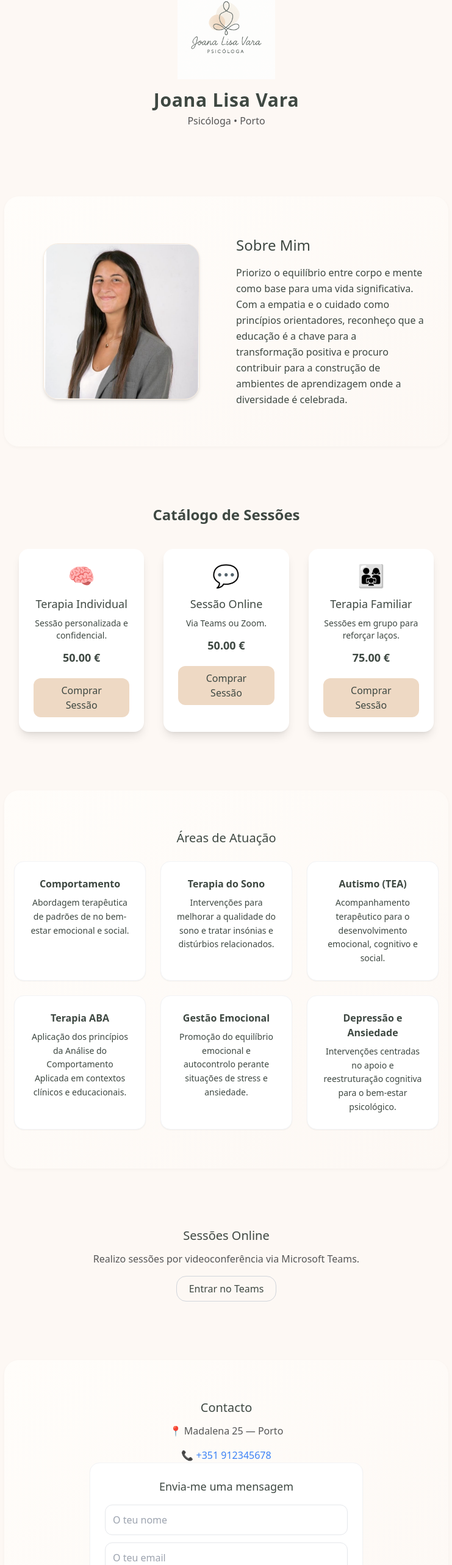
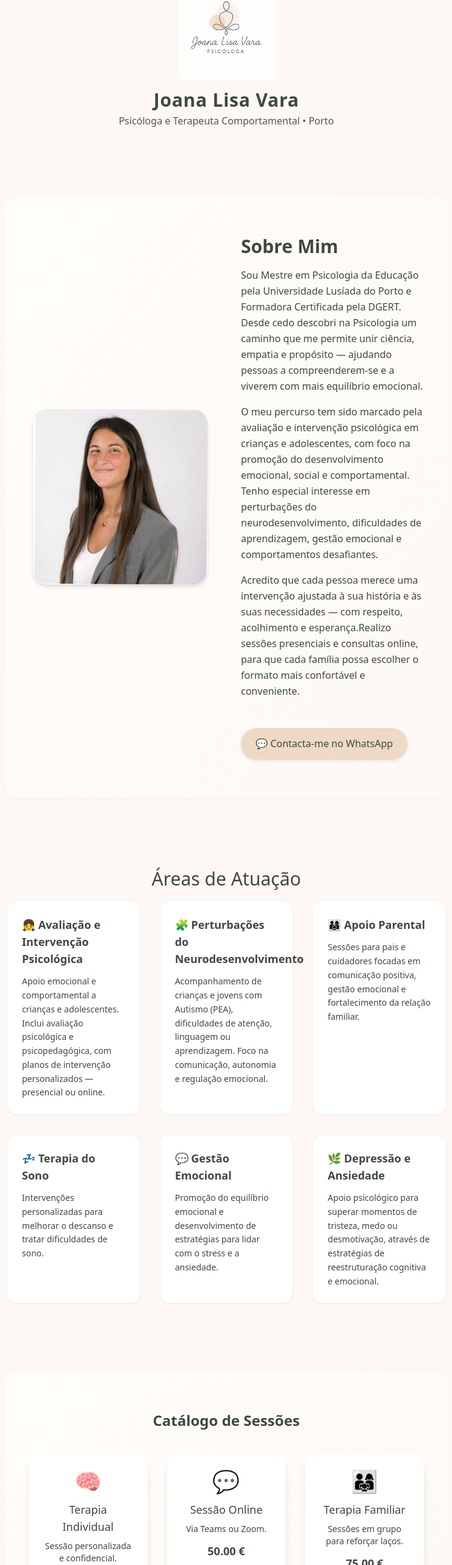
Before and after one commit to Festupendo24/joanalisapsi, a React (Vite) app: page / in a window 1280 px wide. Shown: the part 206-2772 px from the top of the page at 61% size, without its empty margins (269-1010 px from the left). Built offline with nearby package versions, Linux system fonts and the light colour scheme.

Commit message:
mais funcionalidades e

```diff
--- a/src/App.jsx
+++ b/src/App.jsx
@@ -73,31 +73,107 @@ export default function App() {
                   <h1 className="text-3xl font-semibold tracking-wide">
                     Joana Lisa Vara
                   </h1>
-                  <p className="text-stone mt-1">Psicóloga • Porto</p>
+                  <p className="text-stone mt-1">Psicóloga e Terapeuta Comportamental • Porto</p>
                 </section>
 
-                <section id="sobre" className="py-16">
-                  <div className="max-w-5xl mx-auto flex flex-col md:flex-row items-center gap-8 px-5">
+                <section id="sobre" className="py-20 bg-stone-50">
+                  <div className="max-w-6xl mx-auto flex flex-col md:flex-row items-center gap-12 px-6">
+
                     {/* FOTO */}
                     <div className="md:w-1/2 flex justify-center">
                       <img
                         src="/lisa.png" // 📸 substitui pelo nome da tua imagem
                         alt="Joana Lisa Vara"
-                        className="w-64 h-64 object-cover rounded-3xl shadow-md border border-[#eed9c4]/50"
+                        className="w-72 h-72 object-cover rounded-3xl shadow-md border border-[#eed9c4]/50"
                       />
                     </div>
 
                     {/* TEXTO */}
-                    <div className="md:w-1/2 text-center md:text-left">
-                      <h2 className="text-2xl font-medium mb-4 text-[var(--cor-primaria)]">
-                        Sobre Mim
-                      </h2>
-                      <p className="text-stone-700 leading-relaxed">
-                        Priorizo o equilíbrio entre corpo e mente como base para uma vida significativa.
-                        Com a empatia e o cuidado como princípios orientadores, reconheço que a educação é a chave
-                        para a transformação positiva e procuro contribuir para a construção de ambientes de
-                        aprendizagem onde a diversidade é celebrada.
+                    <div className="md:w-1/2 text-center md:text-left leading-relaxed max-w-prose mx-auto">
+                      <h2 className="text-3xl font-semibold mb-4 text-stone-700">Sobre Mim</h2>
+                      <p className="text-stone-600 leading-relaxed mb-4">
+                        Sou Mestre em Psicologia da Educação pela Universidade Lusíada do Porto e Formadora Certificada pela DGERT.
+                        Desde cedo descobri na Psicologia um caminho que me permite unir ciência, empatia e propósito — ajudando pessoas a compreenderem-se e a viverem com mais equilíbrio emocional.
                       </p>
+
+                      <p className="text-stone-600 leading-relaxed mb-4">
+                        O meu percurso tem sido marcado pela avaliação e intervenção psicológica em crianças e adolescentes, com foco na promoção do desenvolvimento emocional, social e comportamental.
+                        Tenho especial interesse em perturbações do neurodesenvolvimento, dificuldades de aprendizagem, gestão emocional e comportamentos desafiantes.
+                      </p>
+
+                      <p className="text-stone-600 leading-relaxed mb-6">
+                        Acredito que cada pessoa merece uma intervenção ajustada à sua história e às suas necessidades — com respeito, acolhimento e esperança.Realizo sessões presenciais e consultas online, para que cada família possa escolher o formato mais confortável e conveniente.
+                      </p>
+
+                      {/* ✅ Botão WhatsApp dentro do texto */}
+                      <a
+                        href="https://wa.me/351912345678?text=Olá%20Joana%2C%20gostava%20de%20marcar%20uma%20sessão!"
+                        target="_blank"
+                        rel="noopener noreferrer"
+                        className="mt-6 inline-flex items-center gap-2 bg-[#eed9c4] text-stone-700 px-6 py-3 rounded-full font-medium shadow-md hover:bg-[#e6d0bb] transition"
+                      >
+                        💬 Contacta-me no WhatsApp
+                      </a>
+
+                    </div>
+                  </div>
+                </section>
+
+
+
+
+                {/* Áreas de Atuação */}
+                <section id="atuacao" className="py-20 bg-stone-50 text-center">
+                  <div className="max-w-5xl mx-auto px-1">
+                    <h3 className="text-3xl font-semi bold mb-4 text-stone-700 break-words whitespace-normal leading-snug">
+                      Áreas de Atuação
+                    </h3>
+
+                    <div className="grid gap-8 sm:grid-cols-2 lg:grid-cols-3">
+                      {[
+                        {
+                          titulo: "👧 Avaliação e Intervenção Psicológica",
+                          descricao:
+                            "Apoio emocional e comportamental a crianças e adolescentes. Inclui avaliação psicológica e psicopedagógica, com planos de intervenção personalizados — presencial ou online.",
+                        },
+                        {
+                          titulo: "🧩 Perturbações do Neurodesenvolvimento",
+                          descricao:
+                            "Acompanhamento de crianças e jovens com Autismo (PEA), dificuldades de atenção, linguagem ou aprendizagem. Foco na comunicação, autonomia e regulação emocional.",
+                        },
+                        {
+                          titulo: "👨‍👩‍👧 Apoio Parental",
+                          descricao:
+                            "Sessões para pais e cuidadores focadas em comunicação positiva, gestão emocional e fortalecimento da relação familiar.",
+                        },
+                        {
+                          titulo: "💤 Terapia do Sono",
+                          descricao:
+                            "Intervenções personalizadas para melhorar o descanso e tratar dificuldades de sono.",
+                        },
+                        {
+                          titulo: "💬 Gestão Emocional",
+                          descricao:
+                            "Promoção do equilíbrio emocional e desenvolvimento de estratégias para lidar com o stress e a ansiedade.",
+                        },
+                        {
+                          titulo: "🌿 Depressão e Ansiedade",
+                          descricao:
+                            "Apoio psicológico para superar momentos de tristeza, medo ou desmotivação, através de estratégias de reestruturação cognitiva e emocional.",
+                        },
+                      ].map((area) => (
+                        <div
+                          key={area.titulo}
+                          className="bg-white shadow-sm border border-gray-100 rounded-2xl p-6 hover:shadow-md hover:-translate-y-1 transition transform text-left"
+                        >
+                          <h3 className="font-semibold text-lg text-stone-700 mb-3">
+                            {area.titulo}
+                          </h3>
+                          <p className="text-stone-600 text-sm leading-relaxed whitespace-pre-line">
+                            {area.descricao}
+                          </p>
+                        </div>
+                      ))}
                     </div>
                   </div>
                 </section>
@@ -105,34 +181,6 @@ export default function App() {
                 {/* outras secções */}
                 <Catalogo />
                 {/* outras secções */}
-
-
-                {/* Áreas de Atuação */}
-                <section id="atuacao" className="py-16 text-center">
-                  <h2 className="text-xl font-medium mb-6">Áreas de Atuação</h2>
-
-                  <div className="grid gap-6 sm:grid-cols-2 md:grid-cols-3 max-w-4xl mx-auto">
-                    {[
-                      { titulo: "Comportamento", descricao: "Abordagem terapêutica de padrões de  no bem-estar emocional e social." },
-                      { titulo: "Terapia do Sono", descricao: "Intervenções para melhorar a qualidade do sono e tratar insónias e distúrbios relacionados." },
-                      { titulo: "Autismo (TEA)", descricao: "Acompanhamento terapêutico para o desenvolvimento emocional, cognitivo e social." },
-                      { titulo: "Terapia ABA", descricao: "Aplicação dos princípios da Análise do Comportamento Aplicada em contextos clínicos e educacionais." },
-                      { titulo: "Gestão Emocional", descricao: "Promoção do equilíbrio emocional e autocontrolo perante situações de stress e ansiedade." },
-                      { titulo: "Depressão e Ansiedade", descricao: "Intervenções centradas no apoio e reestruturação cognitiva para o bem-estar psicológico." },
-                    ].map((area) => (
-                      <div
-                        key={area.titulo}
-                        className="bg-white shadow-sm border border-gray-100 rounded-2xl p-6 hover:shadow-md hover:-translate-y-1 transition transform"
-                      >
-                        <h3 className="font-semibold text-[var(--cor-primaria)] mb-2">
-                          {area.titulo}
-                        </h3>
-                        <p className="text-sm text-stone-600 leading-relaxed">{area.descricao}</p>
-                      </div>
-                    ))}
-                  </div>
-                </section>
-
                 {/* Sessões Online */}
                 <section id="online" className="py-16 text-center">
                   <h2 className="text-xl font-medium mb-3">Sessões Online</h2>
@@ -148,23 +196,41 @@ export default function App() {
                     Entrar no Teams
                   </a>
                 </section>
-                {/* Contacto */}
-                <section id="contacto" className="py-16 text-center">
-                  <h2 className="text-xl font-medium mb-3">Contacto</h2>
-                  <p className="text-stone mb-4">
-                    📍 Madalena 25 — Porto
+                {/* 📬 Contacto */}
+                <section id="contacto" className="py-20 bg-stone-50 text-center">
+                  <h2 className="text-2xl font-semibold mb-6 text-stone-700">Contacto</h2>
+
+                  <p className="text-stone-600 mb-4">
+                    📍 <strong>Porto - Vila Nova de Gaia</strong>
                   </p>
+
+                  <p className="text-stone-600 mb-6">
+                    Horário: <span className="text-stone-500">Seg. a Sex. • 9h às 19h</span>
+                  </p>
+
+
+
+                  {/* Botão WhatsApp */}
+                  <div className="mt-6">
                     <a
-                    href="https://wa.me/seunumerodetelefone"
+                      href="https://wa.me/351912345678?text=Olá%20Joana%2C%20gostava%20de%20marcar%20uma%20sessão!"
                       target="_blank"
                       rel="noopener noreferrer"
-                    className="text-blue-500"
+                      className="inline-flex items-center gap-2 bg-[#eed9c4] text-stone-700 px-5 py-3 rounded-full font-medium shadow-sm hover:bg-[#e6d0bb] transition"
                     >
-                    📞 +351 912345678
+                      💬 Contacta-me no WhatsApp
                     </a>
+                  </div>
+
+                  {/* Formulário de contacto */}
+                  <div className="mt-10">
                     <ContactForm />
+                  </div>
                 </section>
+
+                {/* 🌿 Rodapé */}
                 <Footer />
+
               </div>
             </div>
           }
```
Lines whose indentation alone changed are shown as unchanged.
